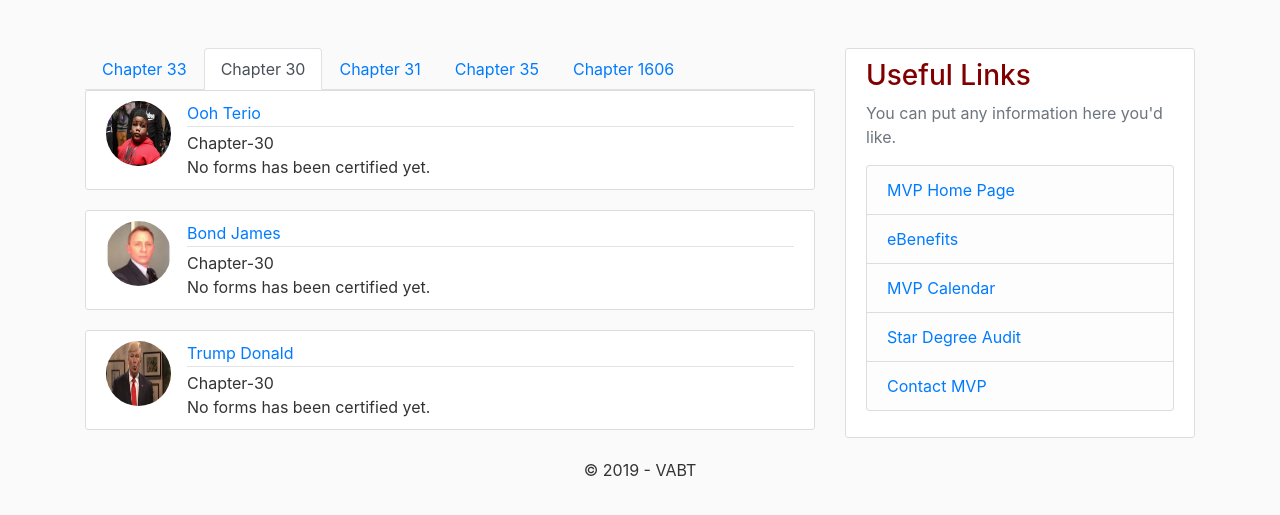
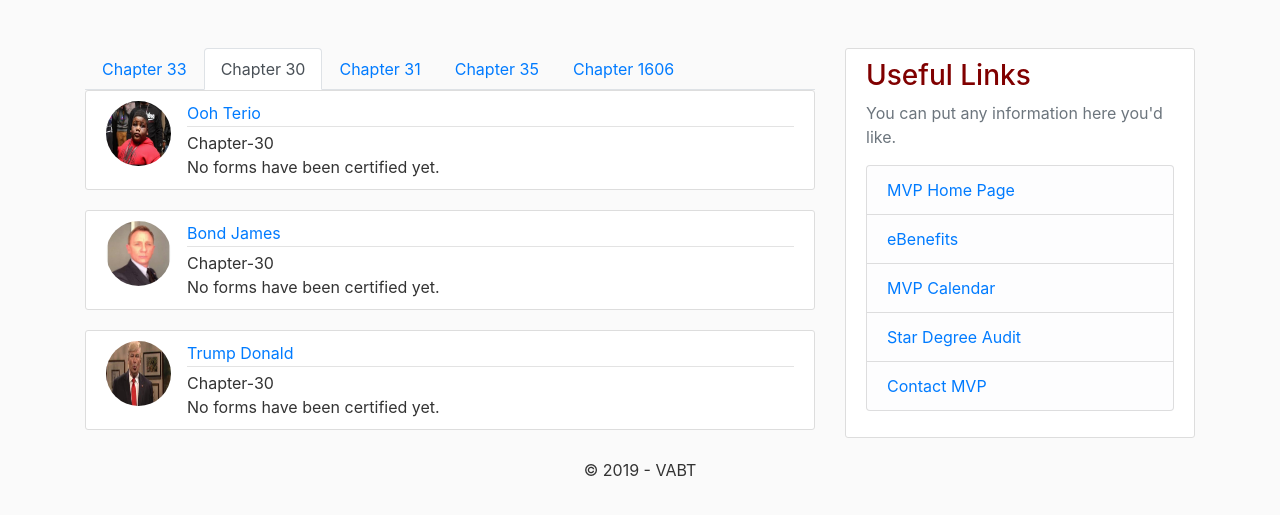
Before and after one commit to McGovern95/VABT, a Django app: page /certifier_home in a window 1280 px wide, after a click on "Chapter 30". Shown: the part 56-571 px from the top of the page. Run offline with Django 3.2, Linux system fonts and the light colour scheme; data comes from the database, SQL or seed files in the repository; some libraries are stand-ins or nearby versions.

Commit message:
Oh josh, you forgot the other has's :)

```diff
--- a/VABT/dashboard/templates/dashboard/certifier_home.html
+++ b/VABT/dashboard/templates/dashboard/certifier_home.html
@@ -78,7 +78,7 @@
                                 <a class="mr-2">Chapter-{{ post.student.userextended.chapter }}</a>
                         <div>
                         {% if post.progress == 0 %}
-                          <a>No forms has been certified yet.</a>
+                          <a>No forms have been certified yet.</a>
                         {% endif %}
                         {% if post.progress == 1 %}
                              <a>1/6 forms certified</a>
@@ -118,7 +118,7 @@
                                 <a class="mr-2">Chapter-{{ post.student.userextended.chapter }}</a>
                         <div>
                         {% if post.progress == 0 %}
-                          <a>No forms has been certified yet.</a>
+                          <a>No forms have been certified yet.</a>
                         {% endif %}
                         {% if post.progress == 1 %}
                              <a>1/6 forms certified</a>
@@ -157,7 +157,7 @@
                                 <a class="mr-2">Chapter-{{ post.student.userextended.chapter }}</a>
                         <div>
                         {% if post.progress == 0 %}
-                          <a>No forms has been certified yet.</a>
+                          <a>No forms have been certified yet.</a>
                         {% endif %}
                         {% if post.progress == 1 %}
                              <a>1/6 forms certified</a>
@@ -195,7 +195,7 @@
                                 <a class="mr-2">Chapter-{{ post.student.userextended.chapter }}</a>
                         <div>
                         {% if post.progress == 0 %}
-                          <a>No forms has been certified yet.</a>
+                          <a>No forms have been certified yet.</a>
                         {% endif %}
                         {% if post.progress == 1 %}
                              <a>1/6 forms certified</a>
--- a/VABT/dashboard/templates/dashboard/student_home.html
+++ b/VABT/dashboard/templates/dashboard/student_home.html
@@ -42,7 +42,7 @@
 <div class="progress mb-3" style="height: 50px">
 
     {% if user.userextended.progress_student == 0 %}
-      <h5 style="color:dimgrey;">No forms has been certified yet.</h5>
+      <h5 style="color:dimgrey;">No forms have been certified yet.</h5>
       <div class="progress-bar bg-danger" role="progressbar" style="width: 0%" aria-valuenow="100" aria-valuemin="0" aria-valuemax="100"></div>
     {% endif %}
     {% if user.userextended.progress_student == 1 %}
```
